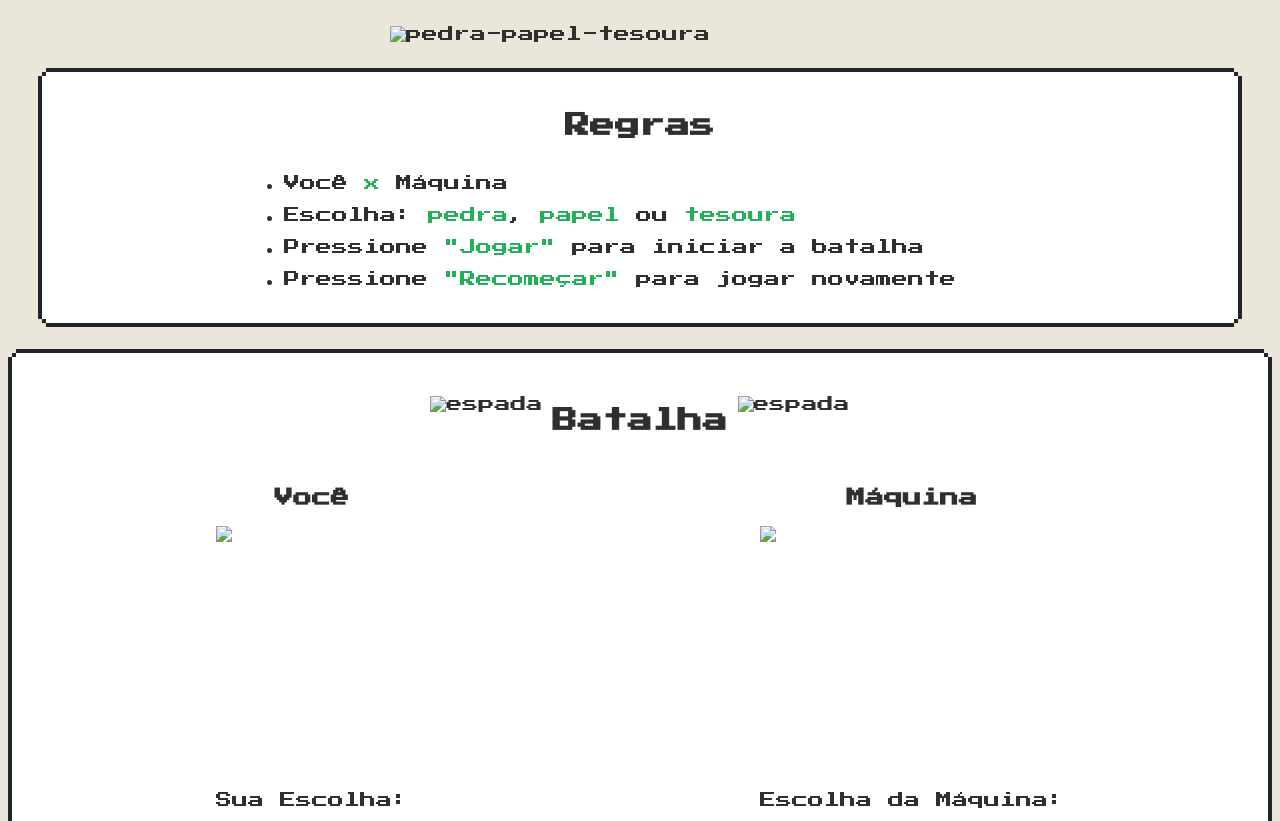
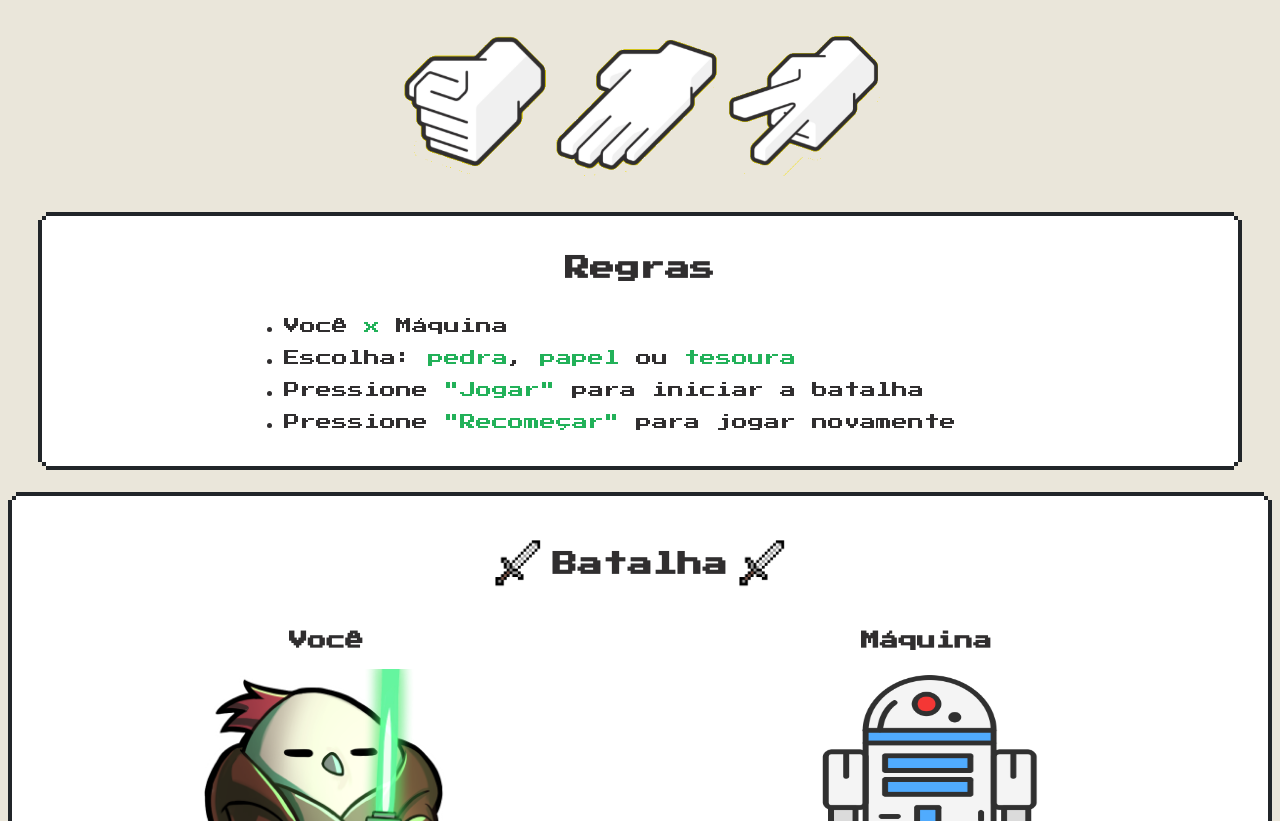
Before and after one commit to pepeladeira/rock-paper-or-scissors, a plain HTML site: page index.html in a window 1280 px wide. Shown: the part 75-896 px from the top of the page. Drawn offline with Linux system fonts and the light colour scheme.

Commit message:
Update index.html

```diff
--- a/index.html
+++ b/index.html
@@ -2,7 +2,7 @@
 <html lang="en">
   <head>
     <title>Pedra, Papel e Tesoura</title>
-    <link rel="icon" href="./src/favicon.ico" type="image/x-icon">
+    <link rel="icon" href="./favicon.ico" type="image/x-icon">
     <link rel="stylesheet" href="./index.css">
   </head>
 
@@ -10,7 +10,7 @@
     <!--INTRO-->
     <section class="intro">
       <h1>Pedra, Papel e Tesoura</h1>
-      <img src="./src/pedra-papel-tesoura.png" alt="pedra-papel-tesoura">
+      <img src="./pedra-papel-tesoura.png" alt="pedra-papel-tesoura">
     </section>
 
     <section class="rules">
@@ -31,20 +31,20 @@
     <!--BATTLE-->
     <section class="battle">
         <div class="battle-intro">
-          <img src="./src/sword.png" alt="espada" class="sword">
+          <img src="./sword.png" alt="espada" class="sword">
           <h2>Batalha</h2>
-          <img src="./src/sword.png" alt="espada" class="sword">
+          <img src="./sword.png" alt="espada" class="sword">
         </div>
         <div class="battle-inputs">
             <div class="battle-user">
                 <h3>Você</h3>
-                <img src="./src/jedi.png" class="player">
+                <img src="./jedi.png" class="player">
                 <p>Sua Escolha:</p>
                 <input type="text" name="userInput" id="userInput">
             </div>
             <div class="battle-pc">
                 <h3>Máquina</h3>
-                <img src="./src/robot.png" class="player">
+                <img src="./robot.png" class="player">
                 <p>Escolha da Máquina:</p>
                 <p id="robotChoice"></p>
             </div>
```
